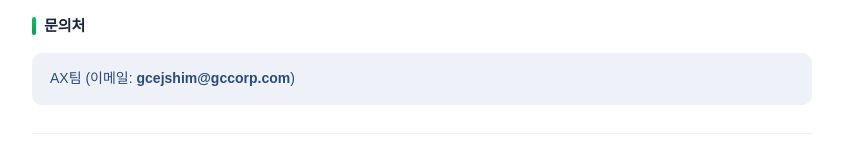
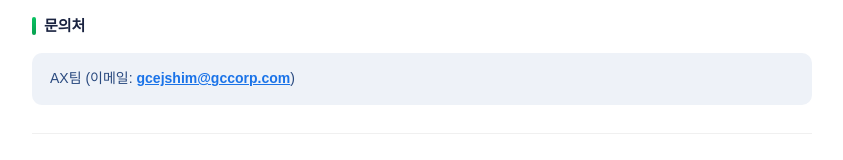
Before and after one commit to gcejshim/gccare-contents, a website: page cards/cardnews_guide.html in a window 1280 px wide. Shown: the part 7129-7289 px from the top of the page, without its empty margins (218-1061 px from the left). Drawn offline with Linux system fonts and the light colour scheme.

Commit message:
가이드 문의처 이메일에 mailto 링크 및 밑줄 스타일 추가

```diff
--- a/cards/cardnews_guide.html
+++ b/cards/cardnews_guide.html
@@ -980,7 +980,7 @@ a.btn-orange:hover { box-shadow: 0 6px 18px rgba(245,159,0,0.4); transform: tran
 
     <div class="sub">
       <div class="sub-head"><div class="sub-bar"></div><h3>문의처</h3></div>
-      <div class="tip">AX팀 (이메일: <strong>gcejshim@gccorp.com</strong>)</div>
+      <div class="tip">AX팀 (이메일: <strong><a href="mailto:gcejshim@gccorp.com" style="color:#1a73e8;text-decoration:underline;">gcejshim@gccorp.com</a></strong>)</div>
     </div>
 
     <div class="sub">
```
